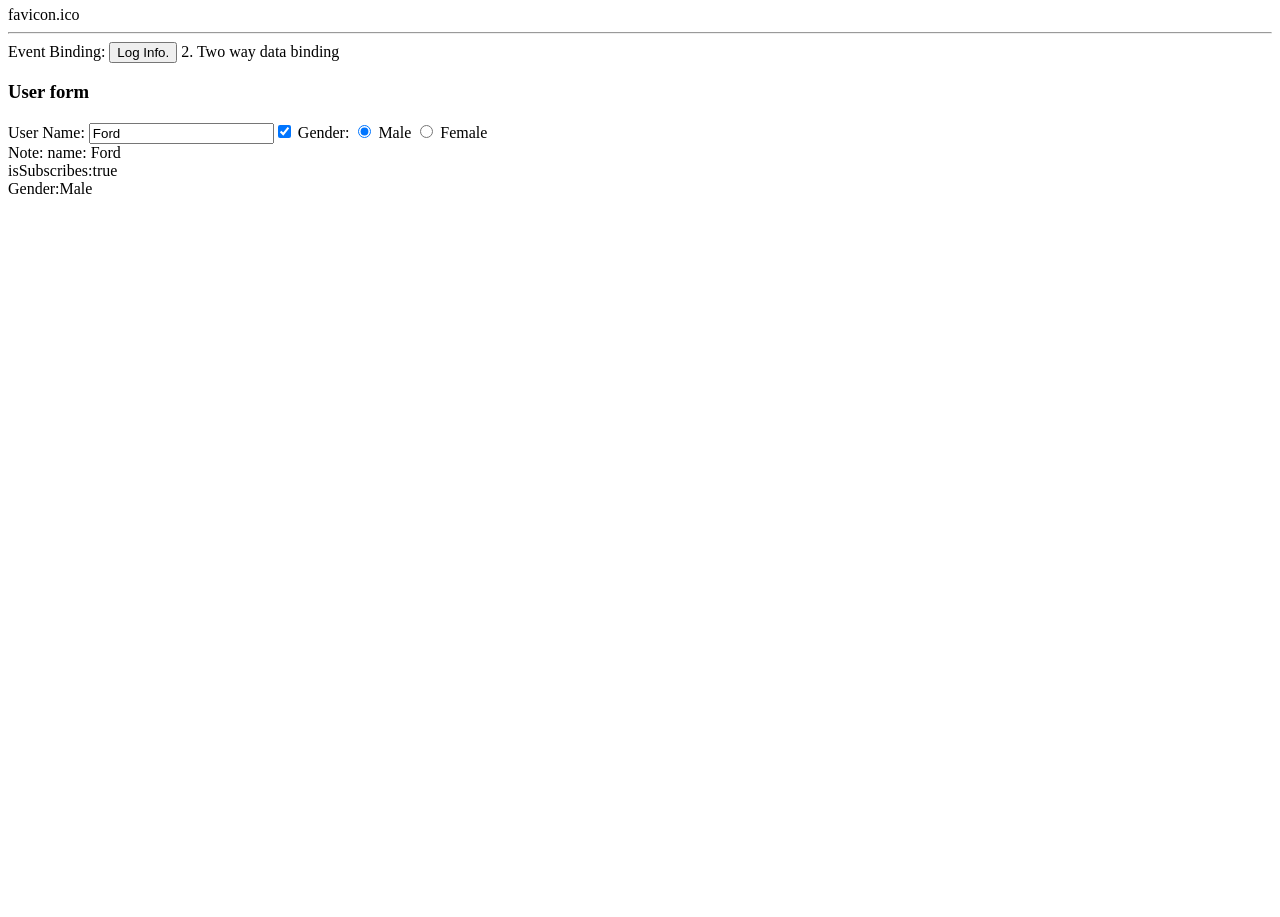
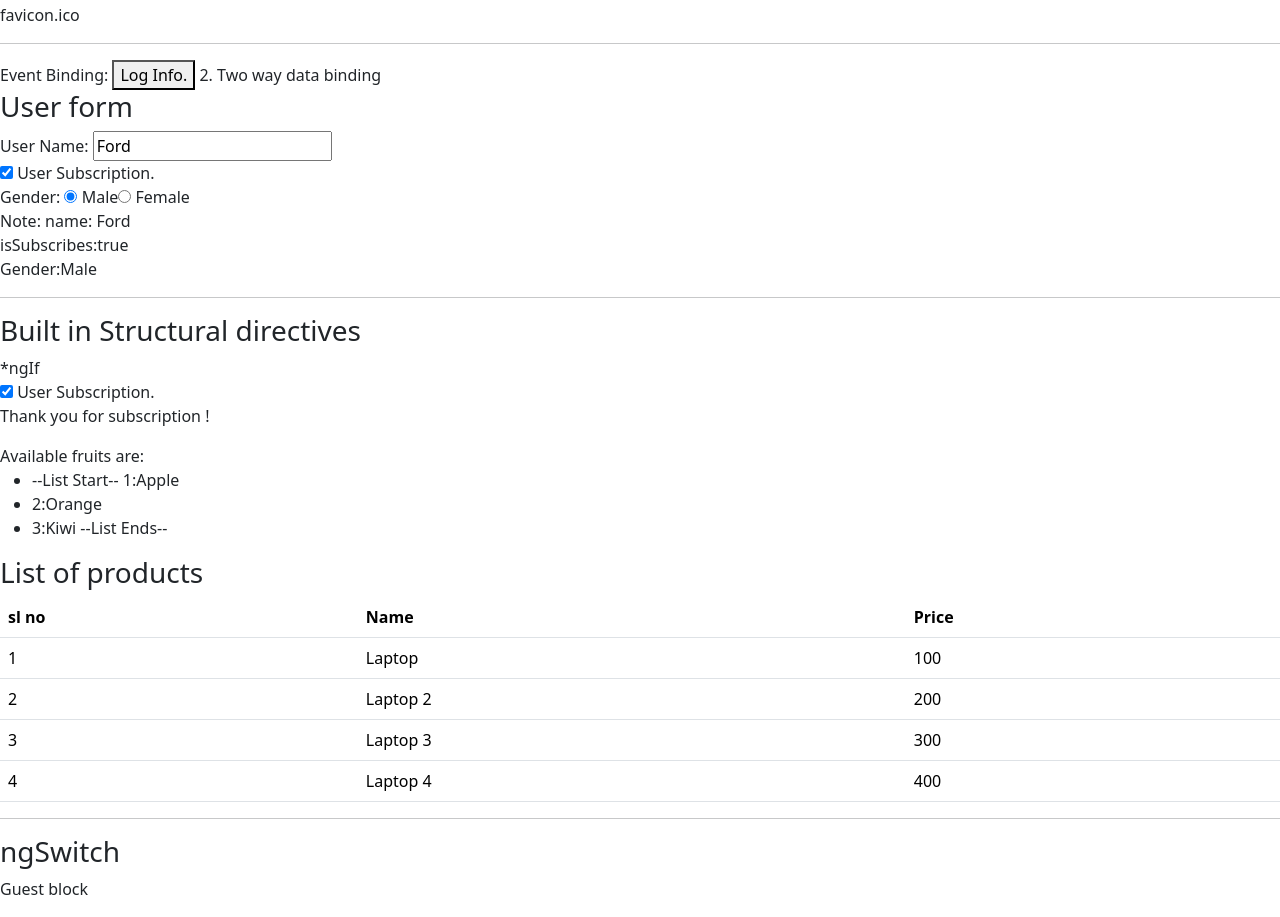
Before and after one commit to sreenath20/Ford-Aug-2025-angular-demo, an Angular app: page / in a window 1280 px wide. Shown: the part 222-1139 px from the top of the page. Before the commit the page ends 800 px from the top, so only its background shows below. Built offline with nearby package versions, Linux system fonts and the light colour scheme.

Commit message:
Added structural directives demo

```diff
--- a/src/app/app.component.html
+++ b/src/app/app.component.html
@@ -20,7 +20,12 @@ Event Binding:
 <form>
     User Name:
     <input [(ngModel)]="name" name="userName">
-    <input type="checkbox" [(ngModel)]="isSubscribed" name="checkBox">
+    <br>
+    <label>
+        <input type="checkbox" [(ngModel)]="isSubscribed" name="checkBox">
+        User Subscription.
+    </label>
+    <br>
 
     Gender:
     <label>
@@ -37,3 +42,63 @@ Note:
 name: {{name}}<br>
 isSubscribes:{{isSubscribed}}<br>
 Gender:{{gender}}
+<hr>
+<h3> Built in Structural directives</h3>
+*ngIf
+<br>
+<label>
+    <input type="checkbox" [(ngModel)]="isSubscribed" name="checkBox">
+    User Subscription.
+</label>
+<br>
+<div *ngIf="isSubscribed; else  elseSubscriptionBlock">
+    <p> Thank you for subscription !</p>
+</div>
+<ng-template #elseSubscriptionBlock>
+    <p *ngIf="!isSubscribed"> Please subscribe !</p>
+
+    <p> Contact 'subscribe.gmail.com' for subscription.. </p>
+</ng-template>
+
+<div *ngIf="fruits != null && fruits.length !=0; else noFruitsBlock">
+    Available fruits are:
+    <ul>
+        <li *ngFor="let fruit of fruits; index as i;first as isFirst; last as isLast">
+            <label *ngIf="isFirst">--List Start--</label>
+            {{i+1}}:{{fruit}}
+            <label *ngIf="isLast">--List Ends--</label>
+        </li>
+    </ul>
+</div>
+<ng-template #noFruitsBlock>
+    <p> All fruits are out of stock! </p>
+</ng-template>
+
+<h3> List of products</h3>
+<p *ngIf="products.length == 0">No products to display...</p>
+<div *ngIf="products.length > 0">
+    <table class="table">
+        <thead>
+            <tr>
+                <th>sl no</th>
+                <th>Name</th>
+                <th>Price</th>
+            </tr>
+        </thead>
+        <tbody>
+            <tr *ngFor="let product of products; index as i">
+                <td>{{i+1}}</td>
+                <td>{{product.name}}</td>
+                <td>{{product.price}}</td>
+
+            </tr>
+        </tbody>
+    </table>
+</div>
+<hr>
+<h3> ngSwitch</h3>
+<div [ngSwitch]="userType">
+    <p *ngSwitchCase="'admin'">Admin block</p>
+    <p *ngSwitchCase="'user'">User block</p>
+    <p *ngSwitchDefault>Guest block</p>
+</div>
--- a/src/app/app.component.ts
+++ b/src/app/app.component.ts
@@ -1,20 +1,39 @@
 import { Component } from '@angular/core';
 import { RouterOutlet } from '@angular/router';
 import { FormsModule } from '@angular/forms'
+import { CommonModule, NgFor, NgIf, NgSwitch, NgSwitchCase, NgSwitchDefault } from '@angular/common';
+import { Product } from './model/Products';
 // <app-root></app-root>
 @Component({
   selector: 'app-root',
-  imports: [RouterOutlet, FormsModule],
+  imports: [RouterOutlet, FormsModule, NgIf, NgFor, NgSwitch,NgSwitchCase,NgSwitchDefault],
   templateUrl: './app.component.html',
   styleUrl: './app.component.css',
   standalone: true
 })
 export class AppComponent {
+  userType:string="";
+
+  fruits: string[] | null = ['Apple', 'Orange', 'Kiwi'];// null;
+
+  products: Product[] = [];
+  constructor() {
+    this.products.push({
+      id: 1,
+      name: 'Laptop',
+      price: 100
+    });
+    this.products.push({ id: 22, name: 'Laptop 2', price: 200 });
+    this.products.push({ id: 3, name: 'Laptop 3', price: 300 });
+    this.products.push({ id: 44, name: 'Laptop 4', price: 400 });
+  }
+
+
   imageUrl = "favicon.ico";
   title: string = 'bookapp';
   url: string = 'http://www.google.com';
   name: string = "Ford";
-  isSubscribed=true;
+  isSubscribed = true;
   gender = "Male";
 
   logInfo() {
--- /dev/null
+++ b/src/app/model/Products.ts
@@ -0,0 +1,5 @@
+export interface Product{
+    id:number;
+    name:string;
+    price:number;
+}
--- a/src/index.html
+++ b/src/index.html
@@ -1,13 +1,21 @@
 <!doctype html>
 <html lang="en">
+
 <head>
   <meta charset="utf-8">
   <title>Bookapp</title>
   <base href="/">
   <meta name="viewport" content="width=device-width, initial-scale=1">
   <link rel="icon" type="image/x-icon" href="favicon.ico">
+  <!-- Latest compiled and minified CSS -->
+  <link href="https://cdn.jsdelivr.net/npm/bootstrap@5.3.3/dist/css/bootstrap.min.css" rel="stylesheet">
+
+  <!-- Latest compiled JavaScript -->
+  <script src="https://cdn.jsdelivr.net/npm/bootstrap@5.3.3/dist/js/bootstrap.bundle.min.js"></script>
 </head>
+
 <body>
   <app-root></app-root>
 </body>
+
 </html>
```
